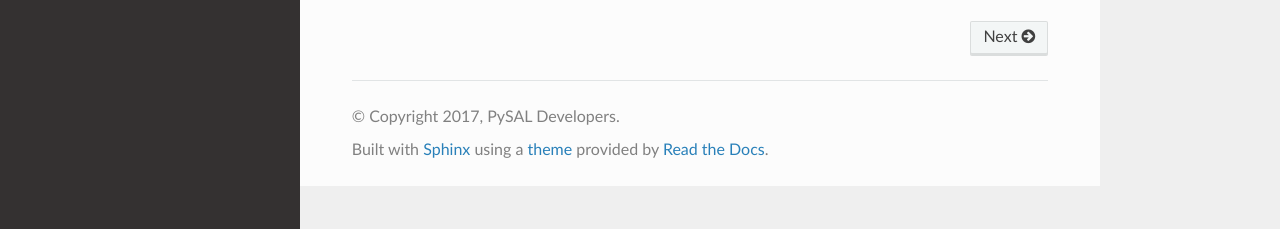
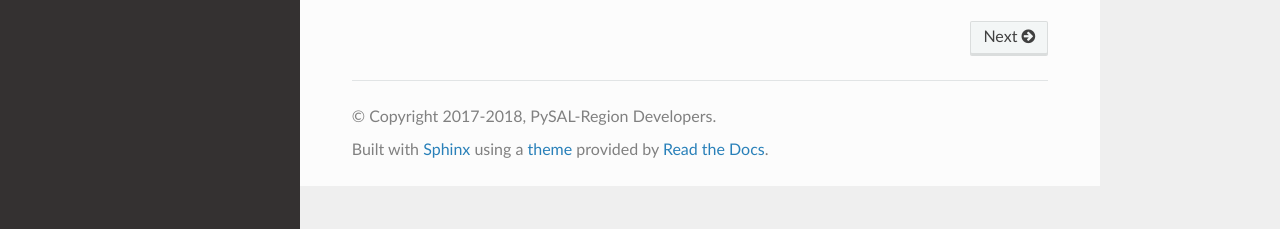
Before and after one commit to pysal/region, a Sphinx documentation site: the page built from doc/source/index.rst, in a window 1280 px wide. Shown: the part 668-897 px from the top of the page. Built offline with Sphinx 7.4.7 and the Read the Docs theme 2.0.0, drawn with Linux system fonts in a browser that asks for light colours.

Commit message:
Bump copyright.

```diff
--- a/doc/source/conf.py
+++ b/doc/source/conf.py
@@ -63,7 +63,7 @@ master_doc = 'index'
 
 # General information about the project.
 project = 'region'
-copyright = '2017, PySAL Developers'
+copyright = '2017-2018, PySAL-Region Developers'
 author = 'PySAL Developers'
 
 # The version info for the project you're documenting, acts as replacement for
```
Also changed, not shown: LICENSE.txt.
